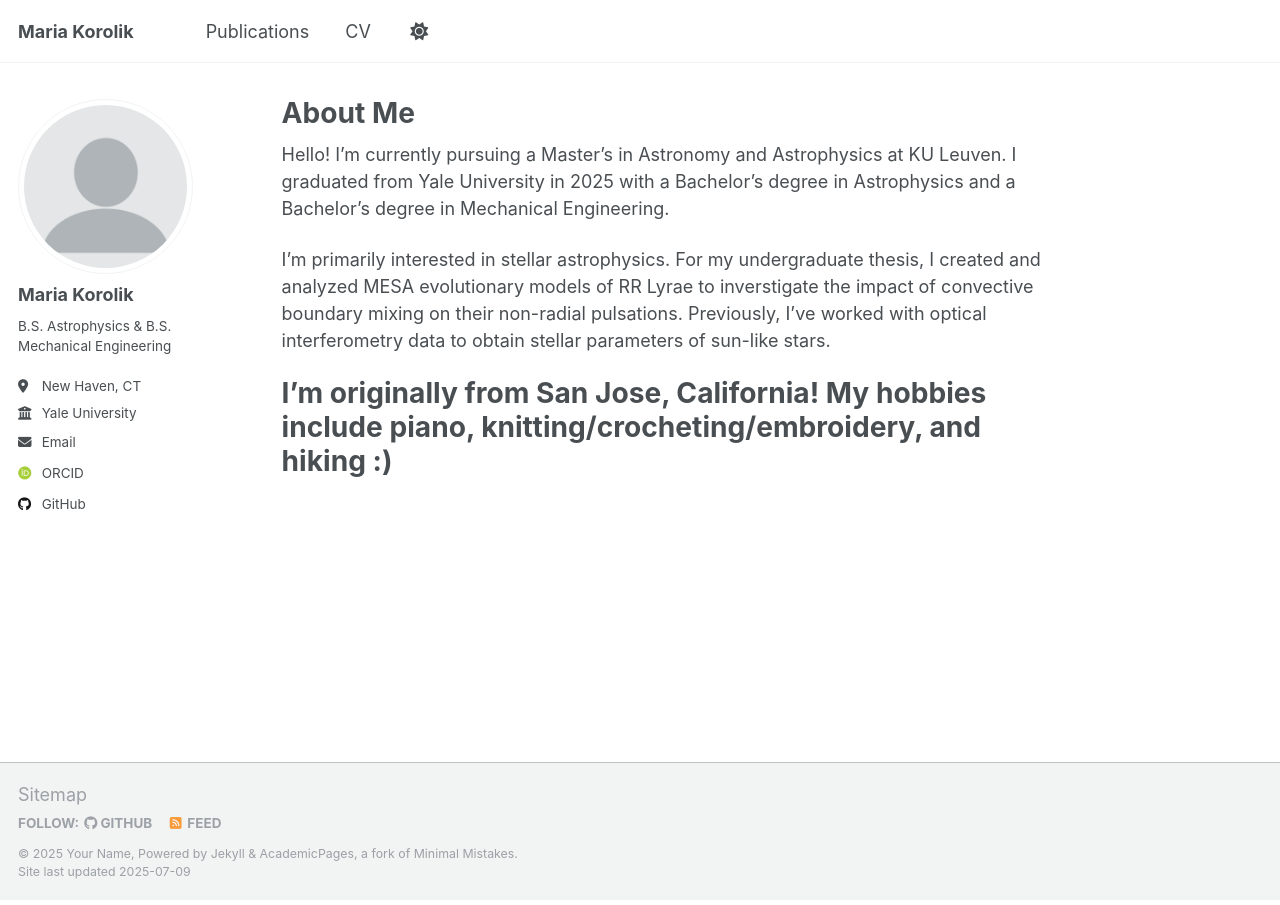
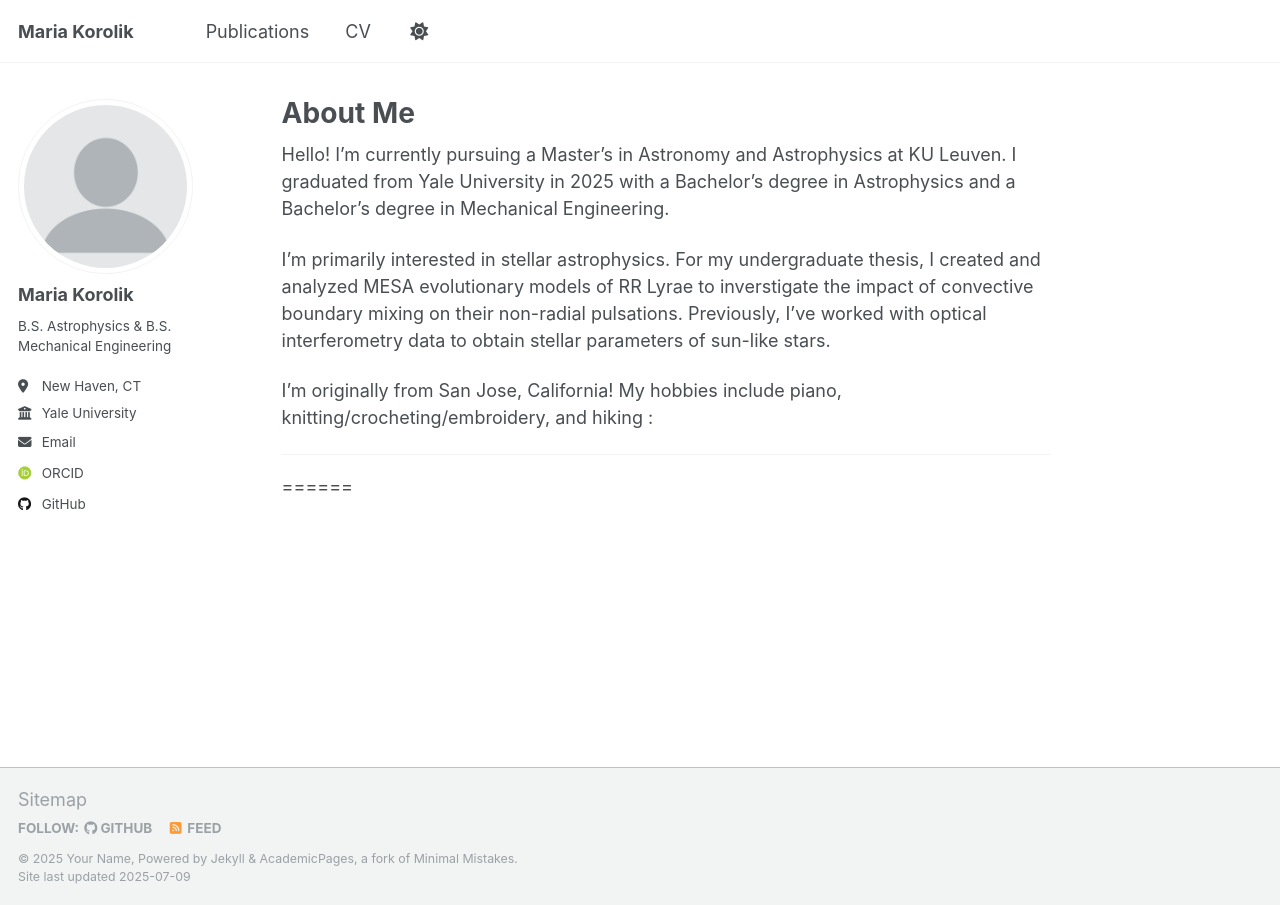
Before and after one commit to mkorolik/mkorolik.github.io, a Jekyll site: the page built from _pages/about.md, in a window 1280 px wide. Built offline with Jekyll 4.4.1, drawn with Linux system fonts in a browser that asks for light colours; some web fonts are replaced; a script that is not in the unit is left out.

```diff
--- a/_pages/about.md
+++ b/_pages/about.md
@@ -11,5 +11,7 @@ Hello! I'm currently pursuing a Master's in Astronomy and Astrophysics at KU Leu
 
 I'm primarily interested in stellar astrophysics. For my undergraduate thesis, I created and analyzed MESA evolutionary models of RR Lyrae to inverstigate the impact of convective boundary mixing on their non-radial pulsations. Previously, I've worked with optical interferometry data to obtain stellar parameters of sun-like stars.
 
-I'm originally from San Jose, California! My hobbies include piano, knitting/crocheting/embroidery, and hiking :)
+I'm originally from San Jose, California! My hobbies include piano, knitting/crocheting/embroidery, and hiking :
+
+---
 ======
```
